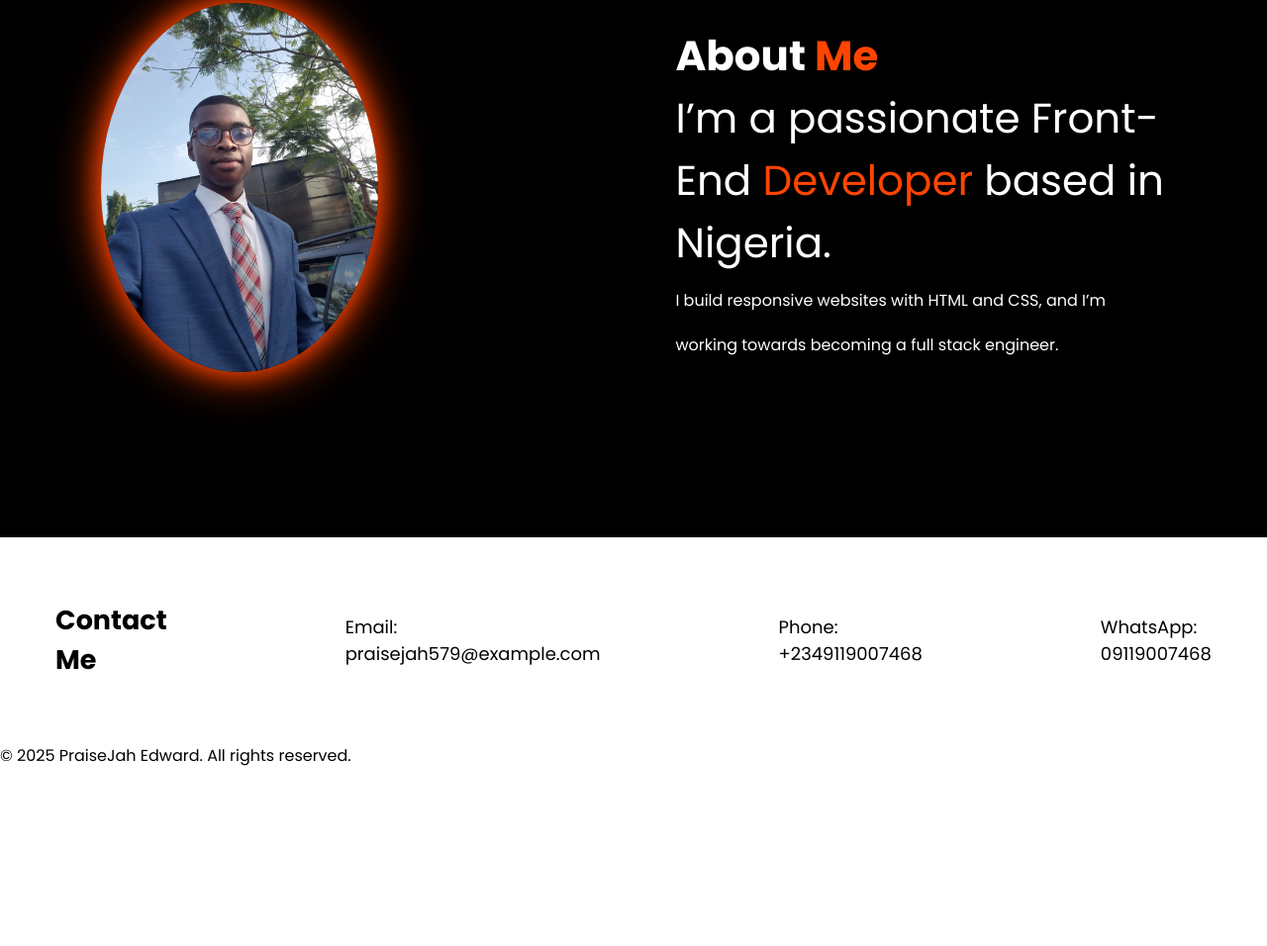
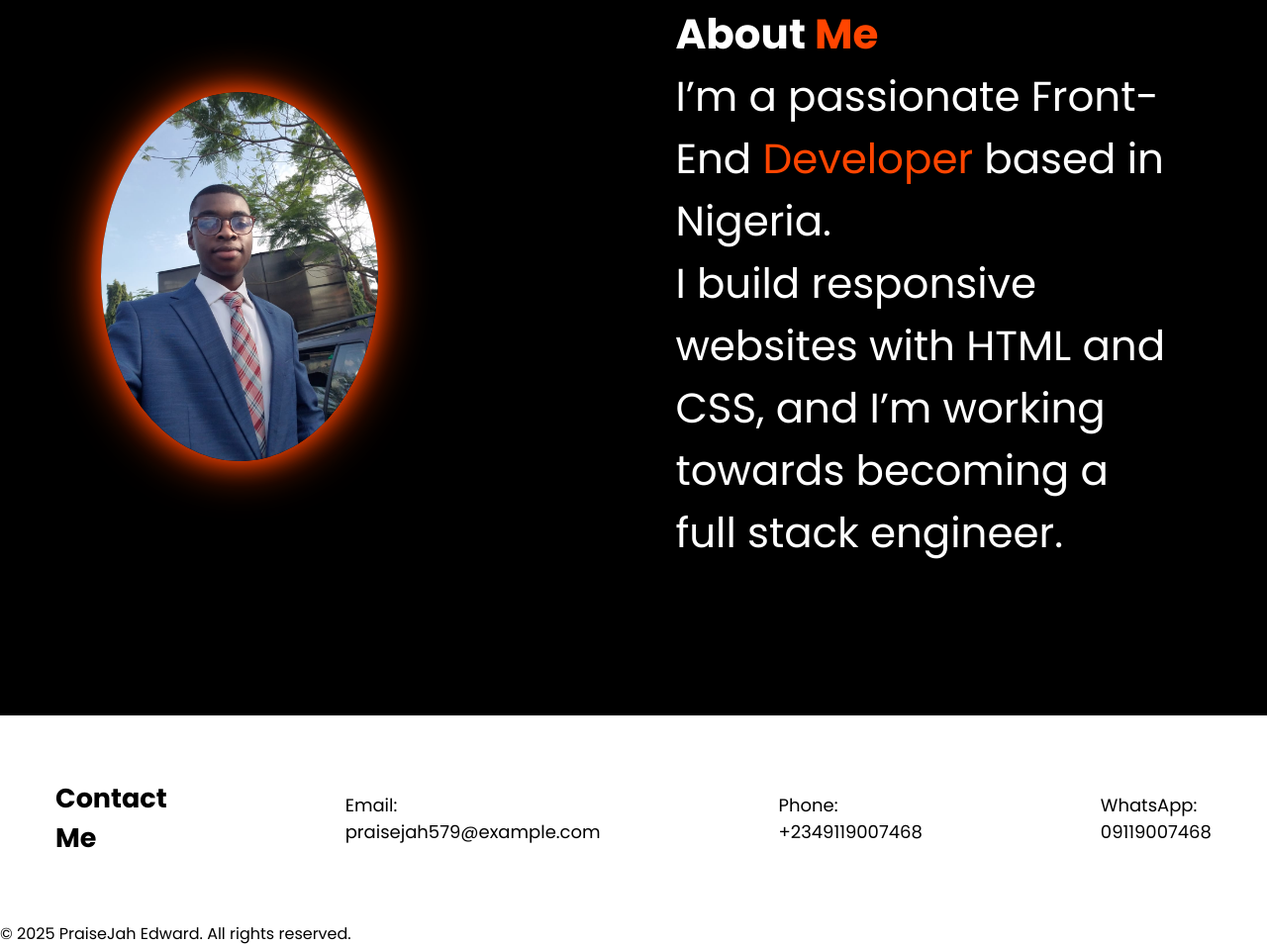
Before and after one commit to PraiseJah-Graybot/PraiseJah-Graybot.github.io, a plain HTML site: page index.html in a window 1280 px wide. Shown: the part 1064-2020 px from the top of the page at 99% size. Before the commit the page ends 1840 px from the top, so only its background shows below. Drawn offline with Linux system fonts and the light colour scheme.

Commit message:
Update index.html

```diff
--- a/index.html
+++ b/index.html
@@ -36,8 +36,8 @@
         <div class="about-content">
             <h2>About <span>Me</span></h2>
             <p>I’m a passionate Front-End <span>Developer</span> based in Nigeria.</p>
-            <p2>I build responsive websites with HTML and CSS,
-            and I’m working towards becoming a full stack engineer.</p2>
+            <p>I build responsive websites with HTML and CSS,
+            and I’m working towards becoming a full stack engineer.</p>
         </div>
     </section>
 
```
